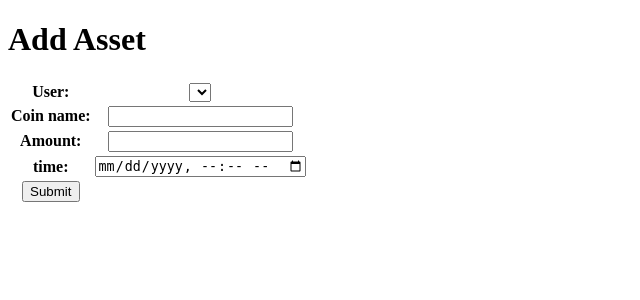
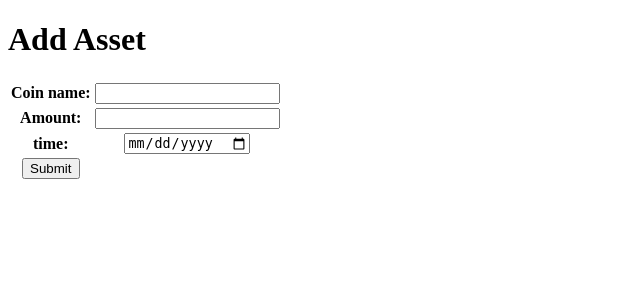
Before and after one commit to SajjadKiani/Portfolio, a Django app: page /add/ in a window 1280 px wide. Shown: the top 300 px of the page, without its empty margins (0-640 px from the left). Run offline with Django 3.2, Linux system fonts and the light colour scheme; lists and menus that the app fills with data are empty.

Commit message:
fix add assets

```diff
--- a/Web/forms.py
+++ b/Web/forms.py
@@ -5,13 +5,13 @@ from django.contrib.auth.forms import UserCreationForm
 
 class AddAssetForm(forms.Form):
 
-    users = User.objects.all()
-    list = []
+    # users = User.objects.all()
+    # list = []
 
-    for u in users:
-        list.append( (u , u.username) )
+    # for u in users:
+    #     list.append( (u , u.username) )
 
-    user = forms.ChoiceField(choices = tuple(list))
+    # user = forms.ChoiceField(choices = tuple(list))
     coin_name = forms.CharField(max_length=100)
     amount = forms.IntegerField()
     time = forms.DateField()
--- a/Web/templates/Web/addAsset.html
+++ b/Web/templates/Web/addAsset.html
@@ -17,10 +17,7 @@
             <p>{{form.errors}}</p>
 
             <table>
-                <tr>
-                    <th>{{ form.user.label_tag }}</th>
-                    <th>{{ form.user }}</th>
-                </tr>
+
                 <tr>
                     <th>{{ form.coin_name.label_tag }}</th>
                     <th>{{ form.coin_name }}</th>
@@ -31,7 +28,7 @@
                 </tr>
                 <tr>
                     <th><label for="{{ form.time.id_for_label }}">time:</label></th>
-                    <th><input type="datetime-local" name="time" ></th>
+                    <th><input type="date" name="time" ></th>
                 </tr>
 
                 <tr><th><input type="submit" value="Submit"></th></tr>
--- a/Web/views.py
+++ b/Web/views.py
@@ -4,6 +4,7 @@ from .models import Asset
 from .forms import AddAssetForm , SignUpForm
 from django.http import HttpResponseRedirect
 from django.contrib.auth import authenticate, login
+from django.contrib.auth.models import User
 
 cg = CoinGeckoAPI()
 
@@ -21,17 +22,18 @@ def get_profile(request):
 
 def add_asset(request):
 
+    user = request.user
+
     if request.method == 'POST':
 
         form = AddAssetForm(request.POST)
 
         if form.is_valid():
 
-            p = Asset( coin_name=form.cleaned_data['coin_name'],
-                amount=form.cleaned_data['amount'] , time=request.POST['time'] )
-            p.save()
+            Asset.objects.create( user=user , coin_name=form.cleaned_data['coin_name'],
+                amount=form.cleaned_data['amount'] , date=request.POST['time'] )
 
-            return HttpResponseRedirect('/portfolio/')
+            return HttpResponseRedirect('/accounts/profile/')
     else:
         form = AddAssetForm()
 
```
